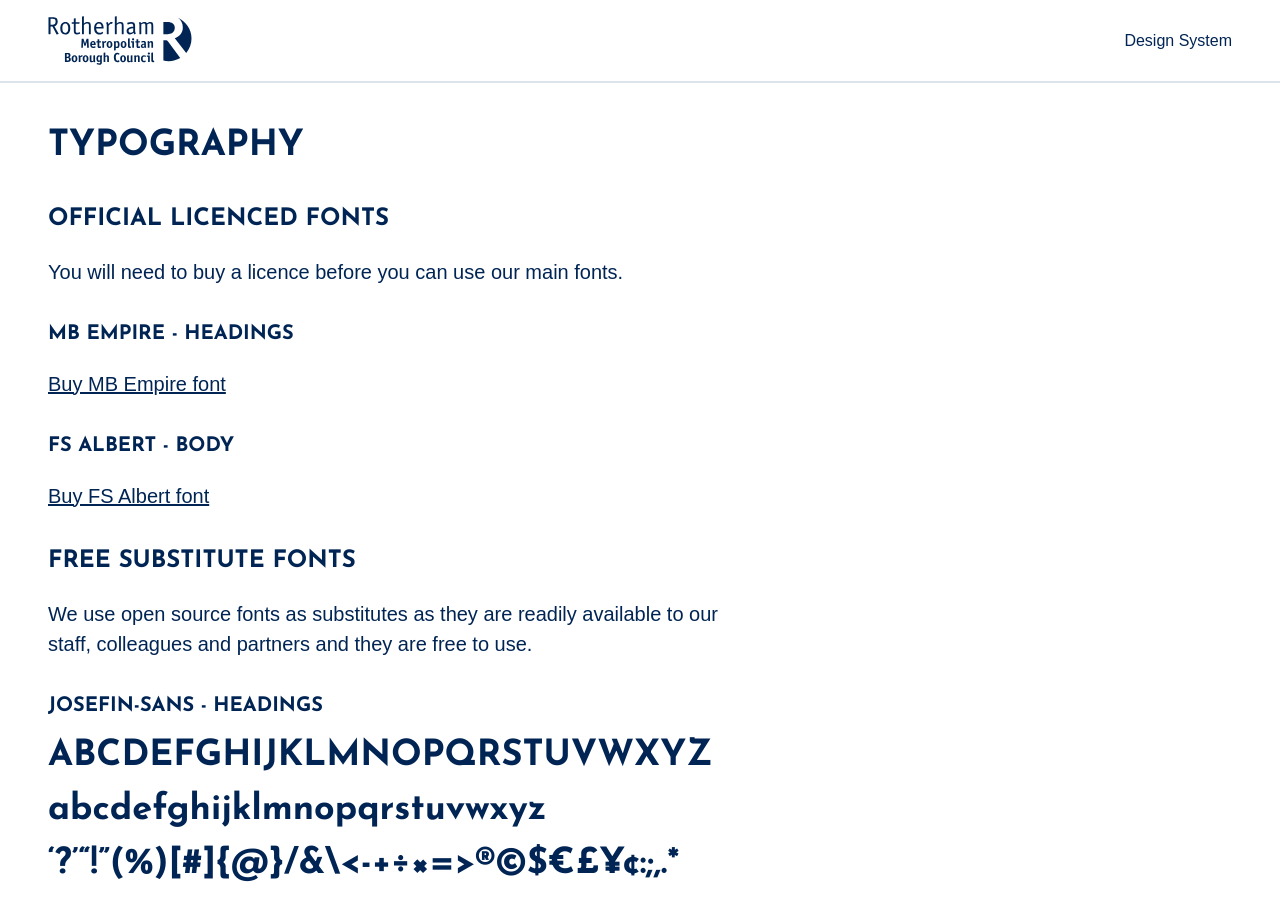
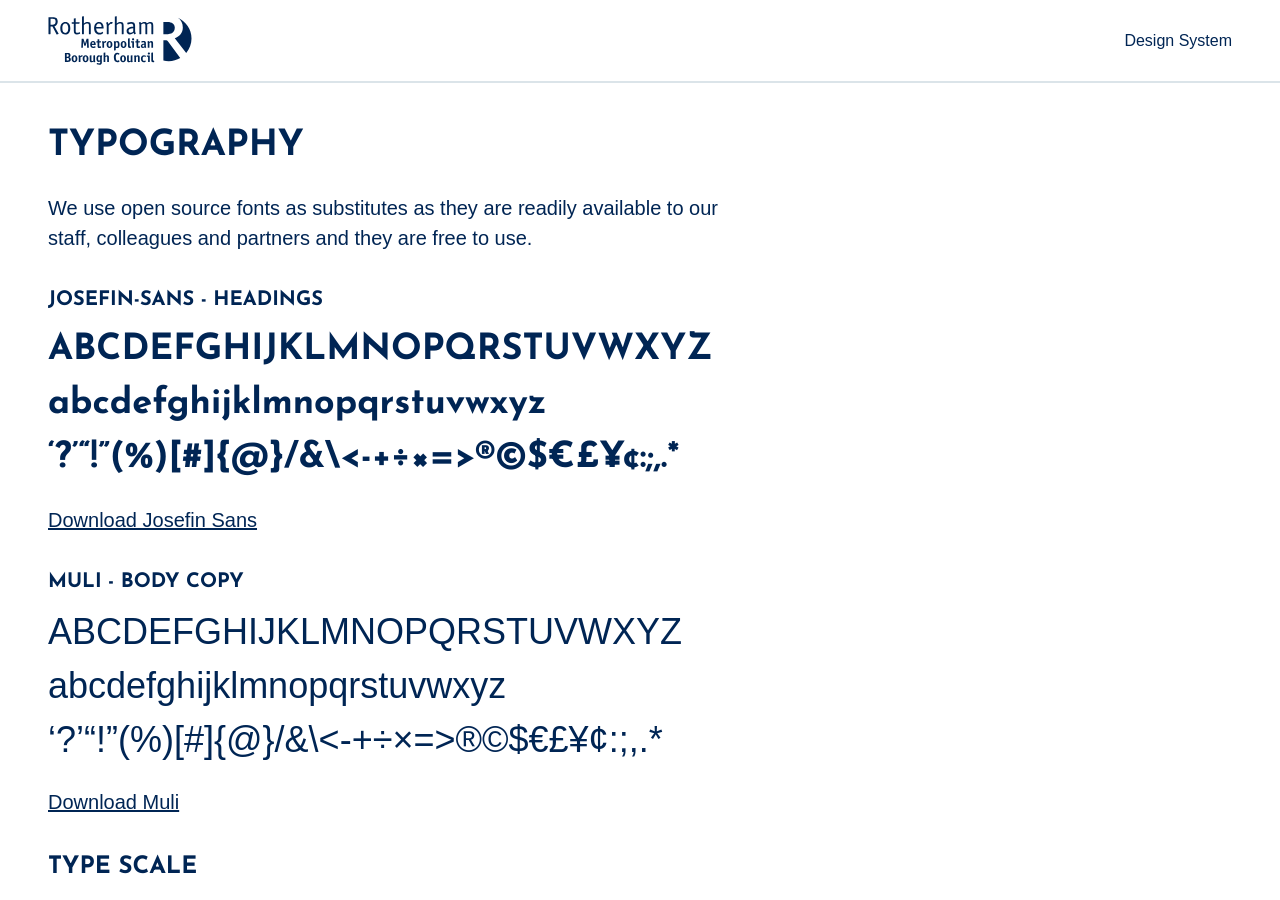
Before and after one commit to rothgov/design-manual, a Jekyll site: the page built from typography.html, in a window 1280 px wide and 900 px high. Built offline with Jekyll 4.4.1, drawn with Linux system fonts in a browser that asks for light colours; some web fonts are replaced.

Commit message:
Update typography.html

```diff
--- a/typography.html
+++ b/typography.html
@@ -6,13 +6,6 @@
 <section class="ph3">
   <div class="container ph4-l pv3 center">
     <h1 class="f2 lh-title fw7 measure josefin ttu">Typography</h1>
-    <h3 class="f3 josefin ttu mt4 mb0">Official Licenced Fonts</h3>
-    <p class="measure-wide">You will need to buy a licence before you can use our main fonts.</p>
-    <h4 class="josefin ttu mt4 mb0">MB Empire - Headings</h4>
-    <p><a class="link blue hover-blue-l" href="https://www.myfonts.com/fonts/m-b-creative/mb-empire/">Buy MB Empire font</a></p>
-    <h4 class="josefin ttu mt4 mb0">FS Albert - Body</h4>
-    <p><a class="link blue hover-blue-l" href="https://www.fontsmith.com/fonts/fs-albert/buy">Buy FS Albert font</a></p>
-    <h3 class="f3 josefin ttu mt4 mb0">Free Substitute Fonts</h3>
     <p class="measure-wide">We use open source fonts as substitutes as they are readily available to our staff, colleagues and partners and they are free to use.</p>
     <h4 class="josefin ttu mt4 mb0">Josefin-Sans - Headings</h4>
     <p class="mv2 f5 f3-m f2-l josefin fw7">ABCDEFGHIJKLMNOPQRSTUVWXYZ<br>
@@ -25,7 +18,7 @@
     ‘?’“!”(%)[#]{@}/&amp;\&lt;-+÷×&#61;&gt;®©$€£¥¢:;,.*</p>
     <p><a class="link blue hover-blue-l" href="https://fonts.google.com/specimen/Muli">Download Muli</a></p>
     <h3 class="f3 josefin ttu mt4 mb0">Type Scale</h3>
-    <p class="measure-wide">To create and design an easily readable interface, you don't need lots of font-sizes. A simple ratio-based scale with 7-8 options should suffice.</p>
+    <p class="measure-wide mt2">To create and design an easily readable interface, you don't need lots of font-sizes. A simple ratio-based scale with 7-8 options should suffice.</p>
     <p class="measure-wide">Font scale is based on the default browser size of 16px and an 8px grid.</p>
     <p class="measure-wide">Using an even number like 8 to size and space elements makes scaling for a wide variety of devices easy and consistent.</p>
     <ul class="list pl0">
@@ -38,7 +31,7 @@
       <li class="f7 mv3">12px/.75rem</li>
     </ul>
     <h3 class="f3 josefin ttu mt4 mb0">Line Height</h3>
-    <ul class="lh-copy">
+    <ul class="lh-copy mt2">
       <li class="mv2">Headings - 1.2 (120%)</li>
       <li class="mv2">Body copy - 1.5 (150%)</li>
     </ul>
```
